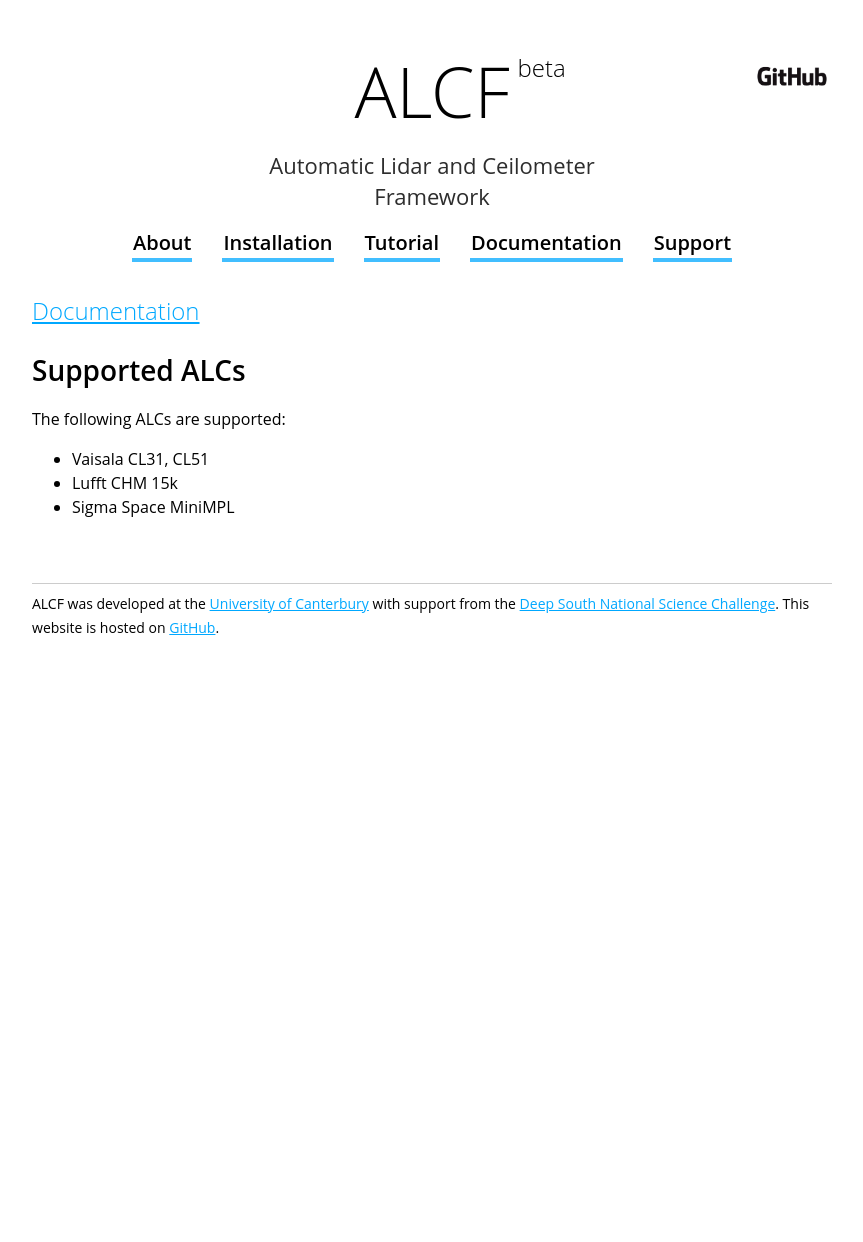
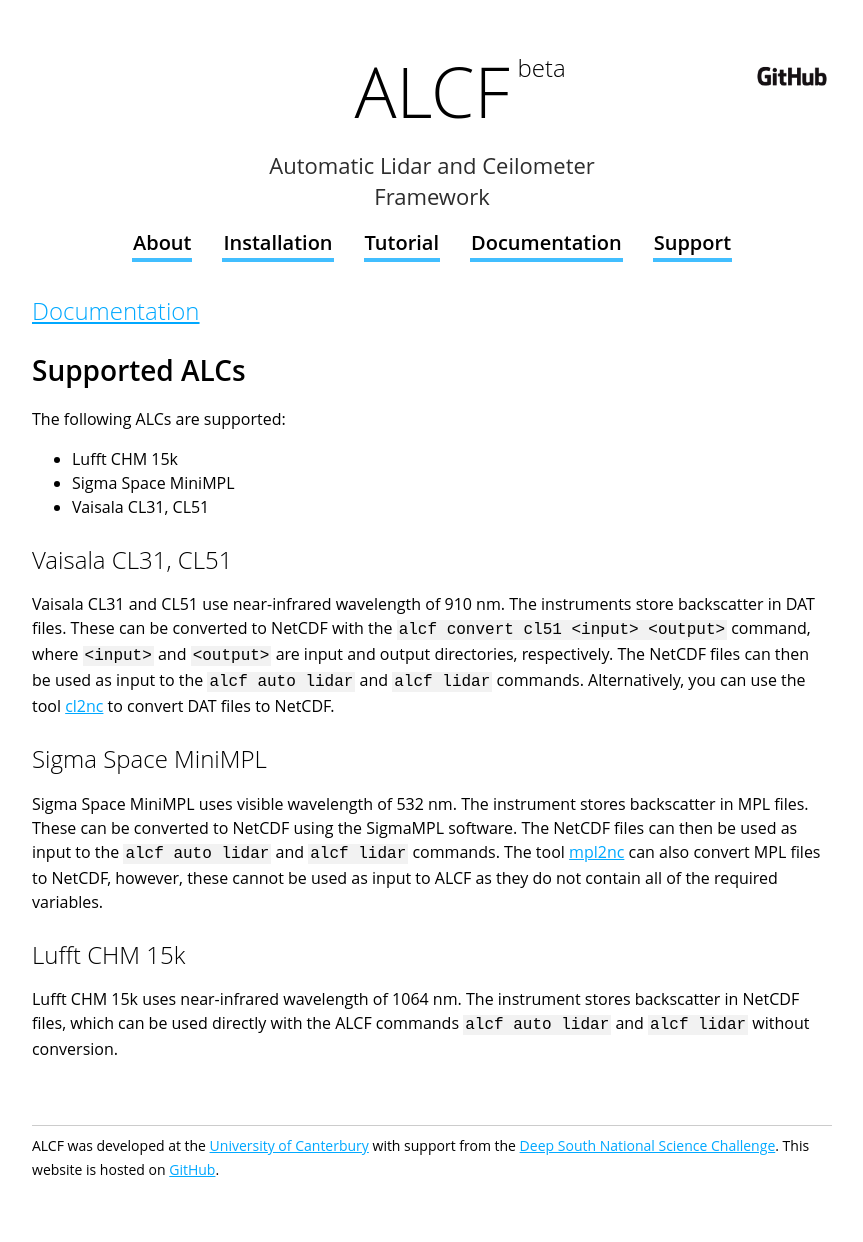
Before and after one commit to alcf-lidar/alcf, a Jekyll site: the page built from docs/documentation/supported_alcs/index.md, in a window 1280 px wide. Shown: the whole page, without its empty margins (208-1071 px from the left). Built offline with Jekyll 4.4.1, drawn with Linux system fonts in a browser that asks for light colours; before the commit the page ends 900 px from its top, so only the background shows below that.

Commit message:
docs: instrument description

```diff
--- a/docs/documentation/supported_alcs/index.md
+++ b/docs/documentation/supported_alcs/index.md
@@ -8,6 +8,32 @@
 
 The following ALCs are supported:
 
-- Vaisala CL31, CL51
 - Lufft CHM 15k
 - Sigma Space MiniMPL
+- Vaisala CL31, CL51
+
+### Vaisala CL31, CL51
+
+Vaisala CL31 and CL51 use near-infrared wavelength of 910 nm. The instruments
+store backscatter in DAT files. These can be converted to NetCDF
+with the `alcf convert cl51 <input> <output>` command, where `<input>`
+and `<output>` are input and output directories, respectively. The NetCDF files
+can then be used as input to the `alcf auto lidar` and `alcf lidar` commands.
+Alternatively, you can use the tool [cl2nc](https://github.com/peterkuma/cl2nc)
+to convert DAT files to NetCDF.
+
+### Sigma Space MiniMPL
+
+Sigma Space MiniMPL uses visible wavelength of 532 nm. The instrument
+stores backscatter in MPL files. These can be converted to NetCDF using
+the SigmaMPL software.  The NetCDF files can then be used as input to the
+`alcf auto lidar` and `alcf lidar` commands. The tool
+[mpl2nc](https://github.com/peterkuma/mpl2nc) can also convert MPL files
+to NetCDF, however, these cannot be used as input to ALCF as they do not
+contain all of the required variables.
+
+### Lufft CHM 15k
+
+Lufft CHM 15k uses near-infrared wavelength of 1064 nm. The instrument
+stores backscatter in NetCDF files, which can be used directly with the ALCF
+commands `alcf auto lidar` and `alcf lidar` without conversion.
```
